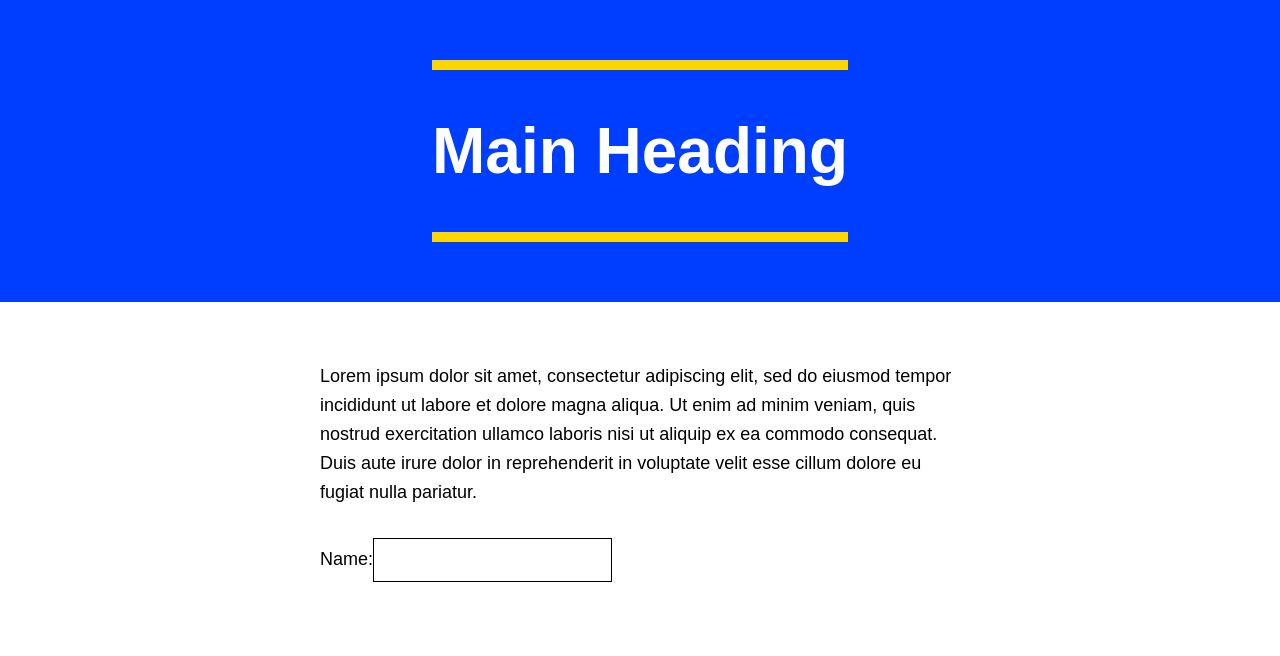
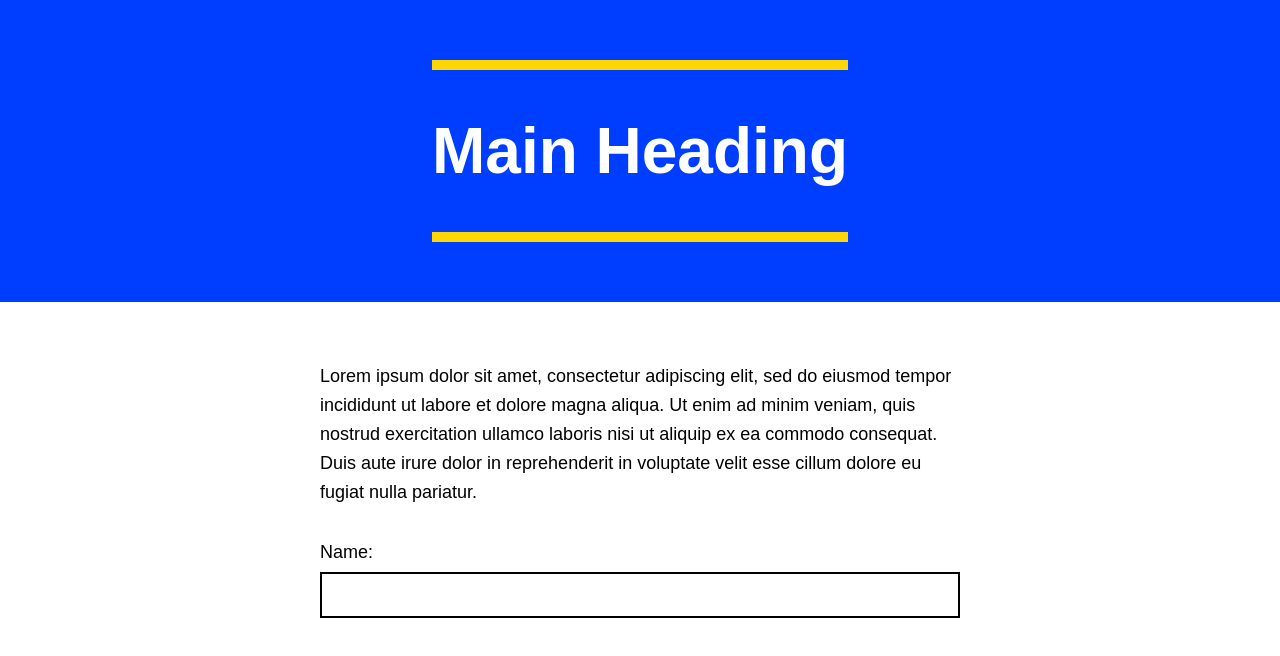
Before and after one commit to dkempton12/components-library, a React (Create React App) app: page / in a window 1280 px wide. Shown: the top 656 px of the page. Built offline with nearby package versions, Linux system fonts and the light colour scheme.

Commit message:
label and more Input styles

```diff
--- a/src/components/Form/Input/Input.scss
+++ b/src/components/Form/Input/Input.scss
@@ -1,11 +1,20 @@
 @use "../../../theme/colors.scss";
 
 .field {
+  max-width: 100%;
   margin: 2rem 0;
 
+  label {
+    display: block;
+    margin: 0;
+    padding: 0 0 5px 0;
+  }
+
   input[type="text"] {
+    width: 100%;
+    margin: 0;
     padding: 12px 15px;
-    border: 1px solid colors.$black;
+    border: 2px solid colors.$black;
     border-radius: 0;
     font-size: 1rem;
     outline: 0;
```
